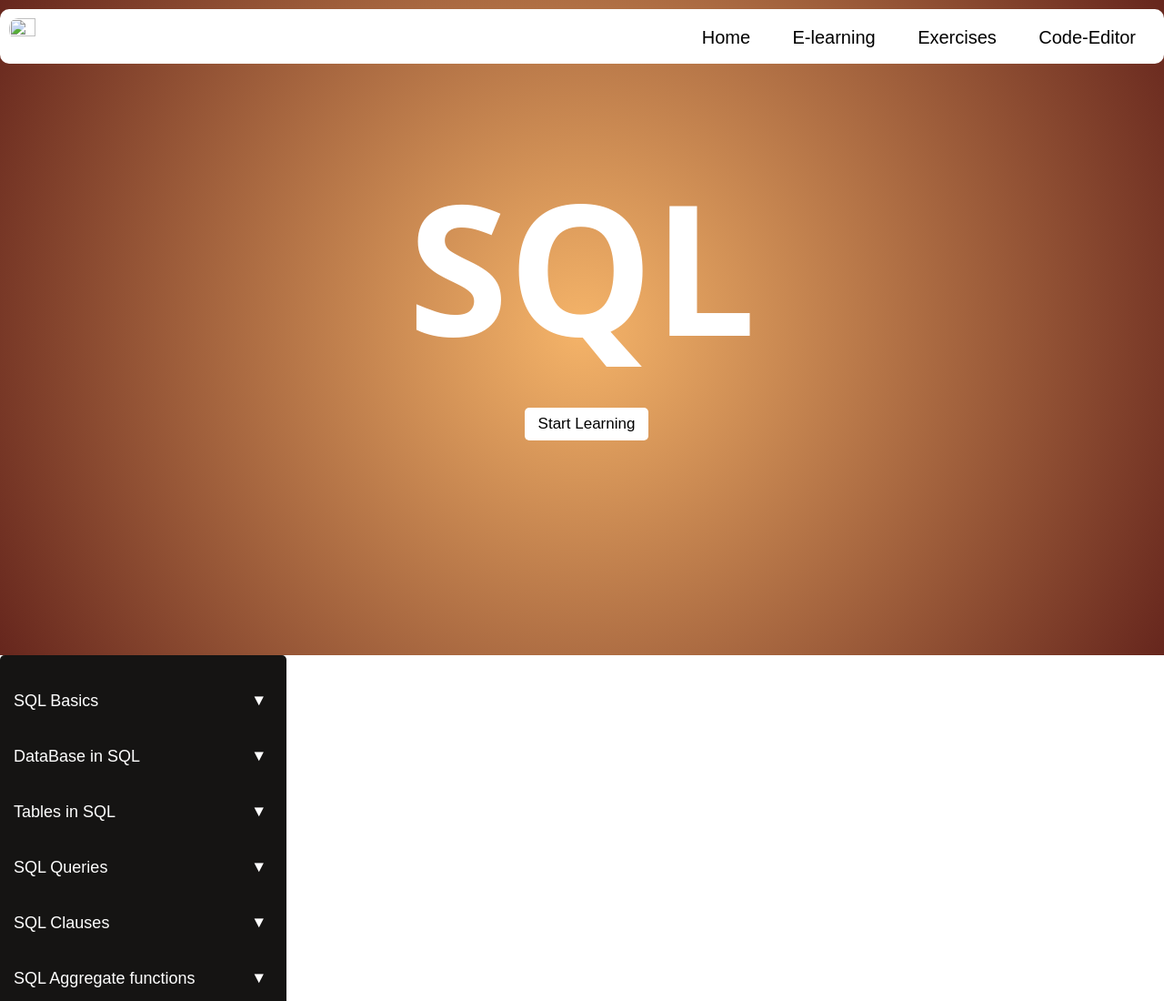
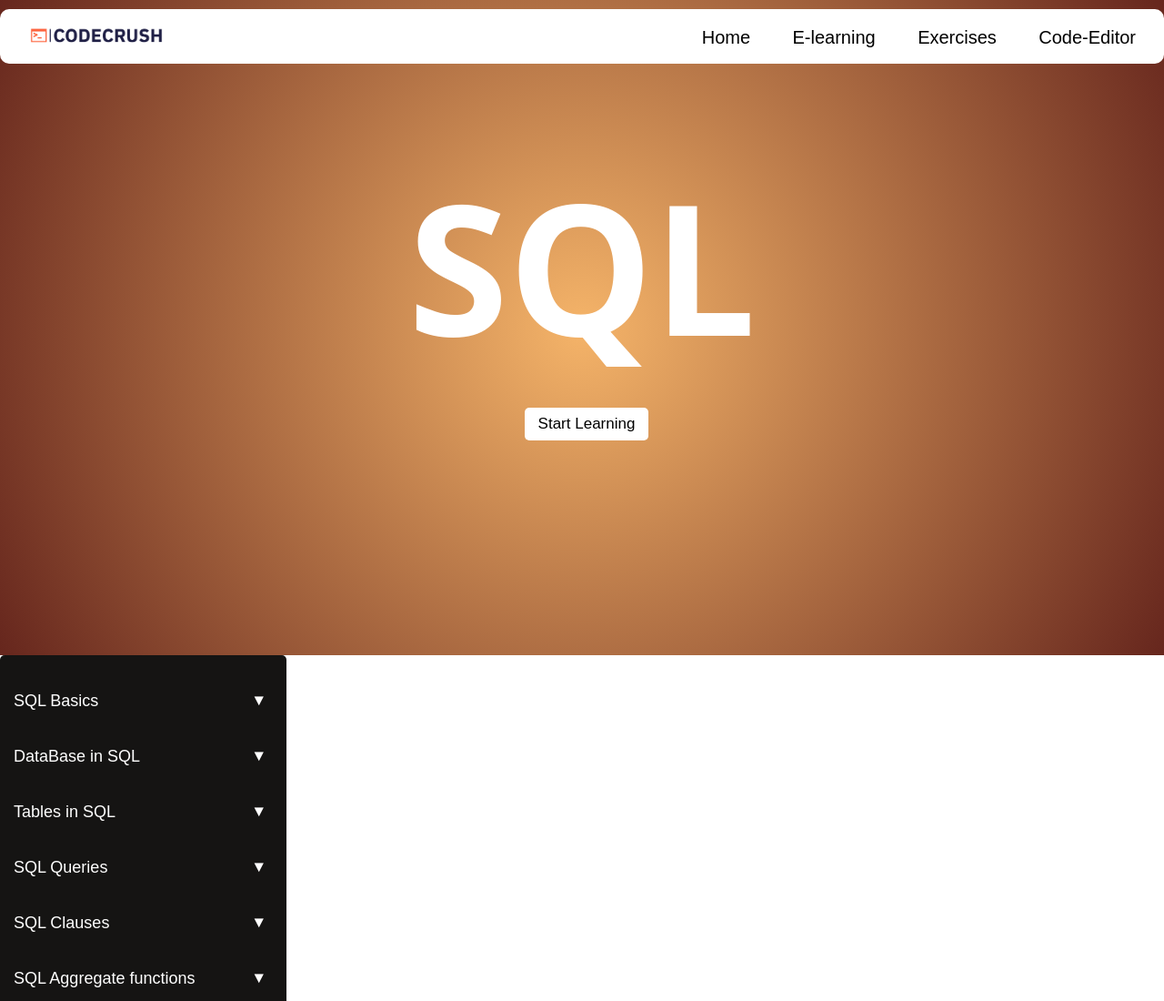
Before and after one commit to AwaNisha67/codeCrush4thSem, a plain HTML site: page mysqlLearning.html in a window 1280 px wide. Shown: the top 1100 px of the page at 91% size. Drawn offline with Linux system fonts and the light colour scheme; the site is published under a folder, as on GitHub Pages, so addresses that start at the root find nothing; a web font is replaced by a local one.

Commit message:
Update mysqlLearning.html

```diff
--- a/mysqlLearning.html
+++ b/mysqlLearning.html
@@ -43,7 +43,7 @@
             <nav>
             <div class="main">
                 <div class="logo">
-                    <img src="/codecrush-logo.png">
+                    <img src="codecrush-logo.png">
                 </div>
                 <div class="items">
                     <ul>
```
